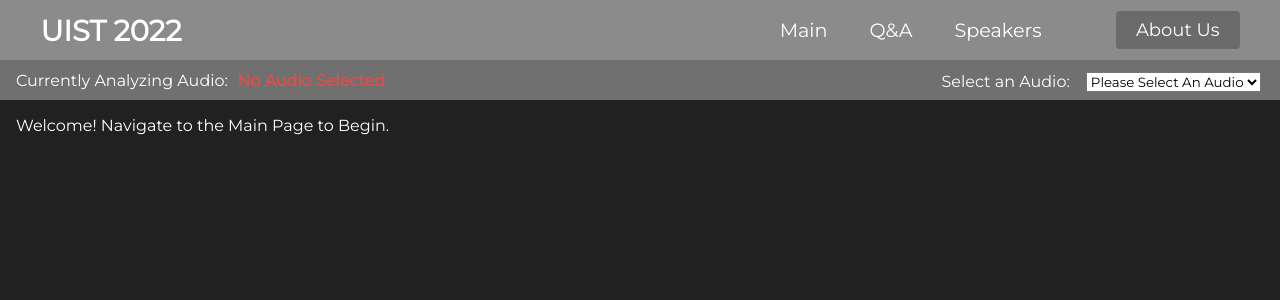
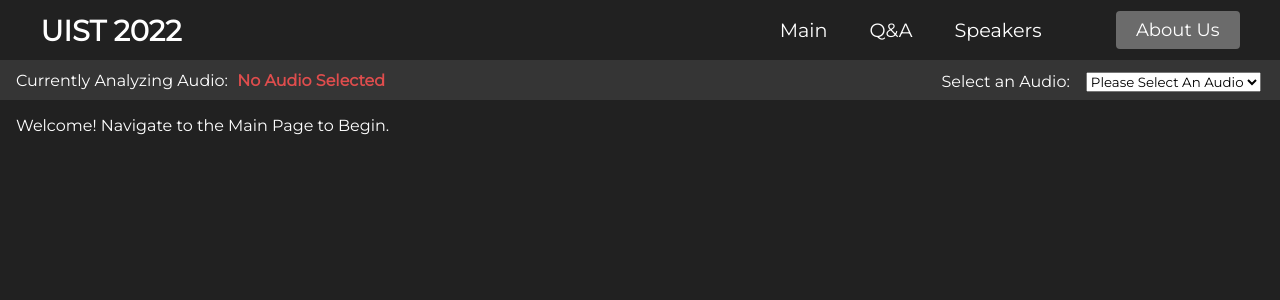
Before and after one commit to thomasmchen/uist-2021, a React (Create React App) app in the folder uist-2021/: page / in a window 1280 px wide. Shown: the top 300 px of the page. Built offline with nearby package versions, Linux system fonts and the light colour scheme.

Commit message:
core - darkmode navigation

```diff
--- a/uist-2021/src/components/AudioSelector/AudioSelector.css
+++ b/uist-2021/src/components/AudioSelector/AudioSelector.css
@@ -5,7 +5,7 @@
     align-items: center;
     font-size: 1.2rem;
     padding-right: 1em;
-    background: rgba(139, 139, 139, 0.75);
+    background: #353535;
     color: #fff;
 }
 
--- a/uist-2021/src/components/Navbar/Navbar.css
+++ b/uist-2021/src/components/Navbar/Navbar.css
@@ -1,5 +1,5 @@
 .NavbarItems {
-    background: rgb(139, 139, 139);
+    background: #212121;
     height: 60px;
     display: flex;
     justify-content: center;
```
